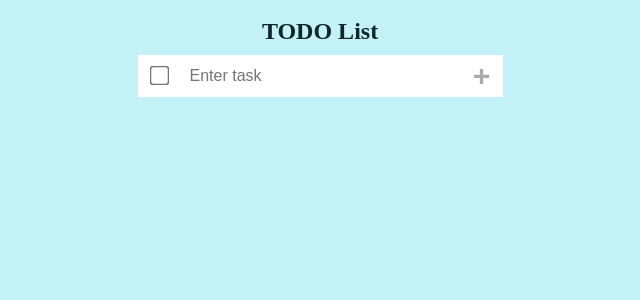
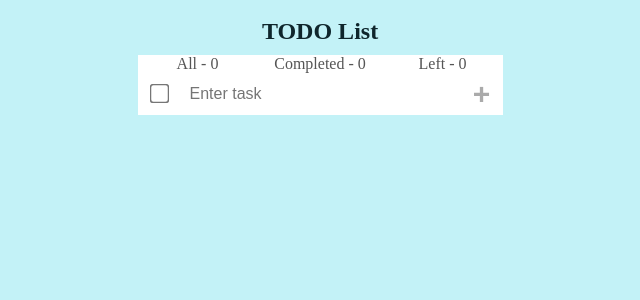
Before and after one commit to Vikd1972/todos_react, a React (Create React App) app in the folder todos/: page / in a window 1280 px wide. Shown: the top 300 px of the page, without its empty margins (320-960 px from the left). Built offline with nearby package versions, Linux system fonts and the light colour scheme.

Commit message:
installing filters

```diff
--- /dev/null
+++ b/todos/src/components/TodoLabel.js
@@ -0,0 +1,34 @@
+import React from "react";
+import styles from "./TodoLabel.module.css";
+
+class TodoLabel extends React.Component {
+  showList = (filter) => {
+    this.props.showAction(filter);
+  };
+
+  render() {
+    let newItems = [...this.props.items];
+    let quantity_all = newItems.length;
+    let quantity_done = 0;
+    for (let rec of newItems) {
+      if (rec.done) quantity_done += 1;
+    }
+    let quantity_left = quantity_all - quantity_done;
+
+    return (
+      <div className={styles.label}>
+        <div onClick={() => this.showList("all")} className={styles.quantity}>
+          All - {quantity_all}
+        </div>
+        <div onClick={() => this.showList("done")} className={styles.quantity}>
+          Completed - {quantity_done}
+        </div>
+        <div onClick={() => this.showList("left")} className={styles.quantity}>
+          Left - {quantity_left}
+        </div>
+      </div>
+    );
+  }
+}
+
+export default TodoLabel;
--- /dev/null
+++ b/todos/src/components/TodoLabel.module.css
@@ -0,0 +1,18 @@
+.label {
+  display: flex;
+  flex-direction: row;
+  justify-content: space-between;
+
+  background-color: #ffffff;
+  color: #555555;
+  font-size: 20px;
+}
+.quantity {
+  width: 120px;
+  height: auto;
+  text-align: center;
+  cursor: pointer;
+}
+.quantity:hover {
+  background-color: #bbbbbb;
+}
--- a/todos/src/components/TodoList.js
+++ b/todos/src/components/TodoList.js
@@ -1,6 +1,8 @@
 import React from "react";
 import TodoNotes from "./TodoNotes";
 import TodoForm from "./TodoForm";
+import TodoLabel from "./TodoLabel";
+
 import styles from "./Todolist.module.css";
 
 class TodoList extends React.Component {
@@ -9,6 +11,7 @@ class TodoList extends React.Component {
     this.state = {
       items: [],
       dones: false,
+      show: "",
     };
   }
 
@@ -17,13 +20,17 @@ class TodoList extends React.Component {
     this.setState({ items: [...newItems, item] });
   };
 
+  showList = (newShow) => {
+    this.setState({ show: newShow });
+  };
+
   deleteItem = (idx) => {
     let newItems = [...this.state.items];
     newItems.splice(idx, 1);
     this.setState({ items: newItems });
   };
 
-  changeNote = (idx) => {
+  selectNote = (idx) => {
     let newItems = [...this.state.items];
     newItems[idx].done = !newItems[idx].done;
     this.setState({ items: newItems });
@@ -42,11 +49,13 @@ class TodoList extends React.Component {
     return (
       <div className={styles.todolist}>
         <h3 className={styles.titel}>TODO List</h3>
+
+        <TodoLabel items={this.state.items} showAction={this.showList} />
+
         <div className={styles.row}>
           <div className={styles.submit_note}>
             <input
               type="checkbox"
-              size="large"
               checked={this.state.dones}
               onChange={this.selectAll}
             />
@@ -58,7 +67,7 @@ class TodoList extends React.Component {
         <TodoNotes
           items={this.state.items}
           clickAction={this.deleteItem}
-          changeNote={this.changeNote}
+          selectNote={this.selectNote}
         />
       </div>
     );
--- a/todos/src/components/TodoNotes.js
+++ b/todos/src/components/TodoNotes.js
@@ -1,16 +1,21 @@
 import React from "react";
 import styles from './TodoNotes.module.css';
 
+
+
 class TodoNotes extends React.Component {
+
   render() {
     let notes = this.props.items.map((note, i) => {
+
       return (
+
         <div key={i} className={styles.record}>
           <div className={styles.submit_note}>
             <input
               type="checkbox"
               checked={this.props.items[i].done}
-              onChange={() => this.props.changeNote(i)}
+              onChange={() => this.props.selectNote(i)}
             />
           </div>
 
--- a/todos/src/components/Todoform.module.css
+++ b/todos/src/components/Todoform.module.css
@@ -11,8 +11,6 @@
   cursor: pointer;
   padding: 0;
 }
-
-
 .submit_note:hover {
   background-color: #cccccc;
   color: #000000;
```
